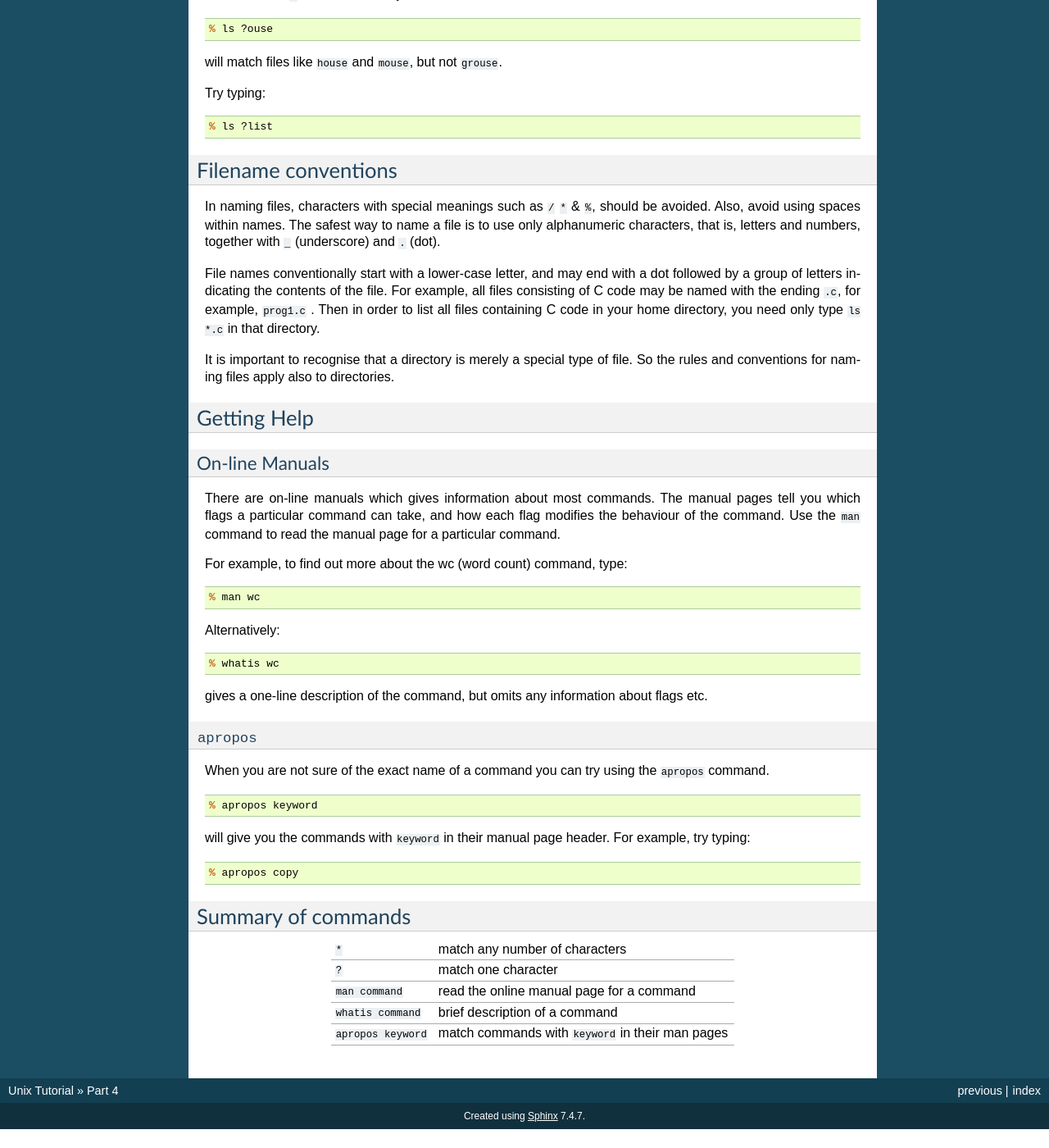
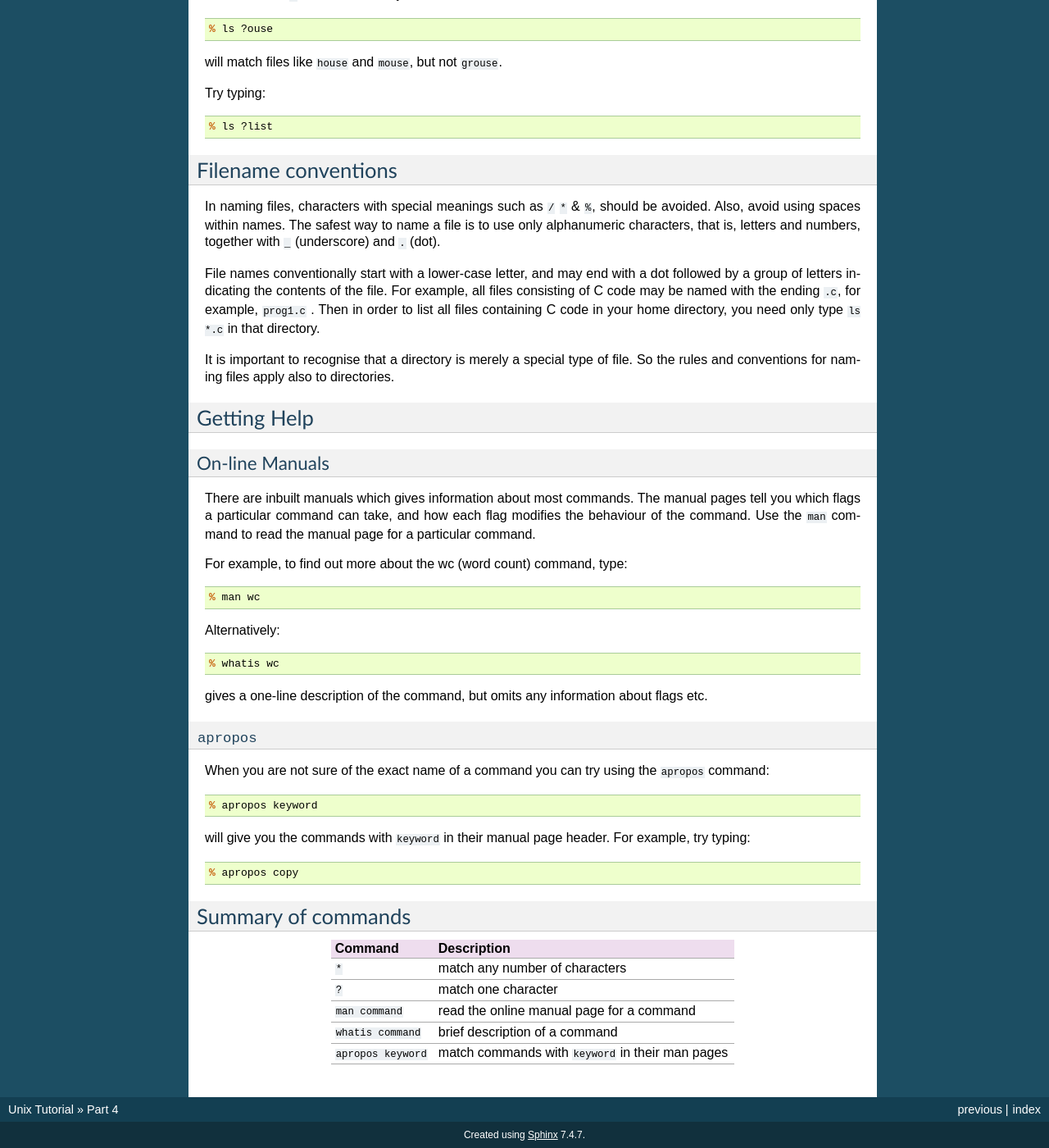
Before and after one commit to smutch/UnixTutorial, a Sphinx documentation site: the page built from source/pages/basic/part-4.rst, in a window 1280 px wide and 1400 px high, scrolled down 483 px. Shown: the whole window at 82% size. Built offline with Sphinx 7.4.7, drawn with Linux system fonts in a browser that asks for light colours; before the commit the page ends 1860 px from its top, so only the background shows below that.

Commit message:
Update part 4.

```diff
--- a/source/pages/basic/part-4.rst
+++ b/source/pages/basic/part-4.rst
@@ -11,7 +11,7 @@ The characters ``\*`` and ``?``
 
 The character ``*`` is called a *wildcard*, and will match against none or more
 character(s) in a file (or directory) name. For example, in your ``unix_tutorial``
-directory, type: ::
+directory, type::
 
     % ls list*
 
@@ -64,7 +64,7 @@ Getting Help
 On-line Manuals
 ~~~~~~~~~~~~~~~
 
-There are on-line manuals which gives information about most commands.
+There are inbuilt manuals which gives information about most commands.
 The manual pages tell you which flags a particular command can take,
 and how each flag modifies the behaviour of the command. Use the ``man``
 command to read the manual page for a particular command.
@@ -84,7 +84,7 @@ about flags etc.
 ~~~~~~~~~~~
 
 When you are not sure of the exact name of a command you can try using the
-``apropos`` command. ::
+``apropos`` command::
 
     % apropos keyword
 
@@ -97,14 +97,16 @@ example, try typing::
 Summary of commands
 --------------------
 
-+-------------------------+-----------------------------------------------------+
-| ``*``                   | match any number of characters                      |
-+-------------------------+-----------------------------------------------------+
-| ``?``                   | match one character                                 |
-+-------------------------+-----------------------------------------------------+
-| ``man command``         | read the online manual page for a command           |
-+-------------------------+-----------------------------------------------------+
-| ``whatis command``      | brief description of a command                      |
-+-------------------------+-----------------------------------------------------+
-| ``apropos keyword``     | match commands with ``keyword`` in their man pages  |
-+-------------------------+-----------------------------------------------------+
++---------------------+----------------------------------------------------+
+| Command             | Description                                        |
++=====================+====================================================+
+| ``*``               | match any number of characters                     |
++---------------------+----------------------------------------------------+
+| ``?``               | match one character                                |
++---------------------+----------------------------------------------------+
+| ``man command``     | read the online manual page for a command          |
++---------------------+----------------------------------------------------+
+| ``whatis command``  | brief description of a command                     |
++---------------------+----------------------------------------------------+
+| ``apropos keyword`` | match commands with ``keyword`` in their man pages |
++---------------------+----------------------------------------------------+
```
